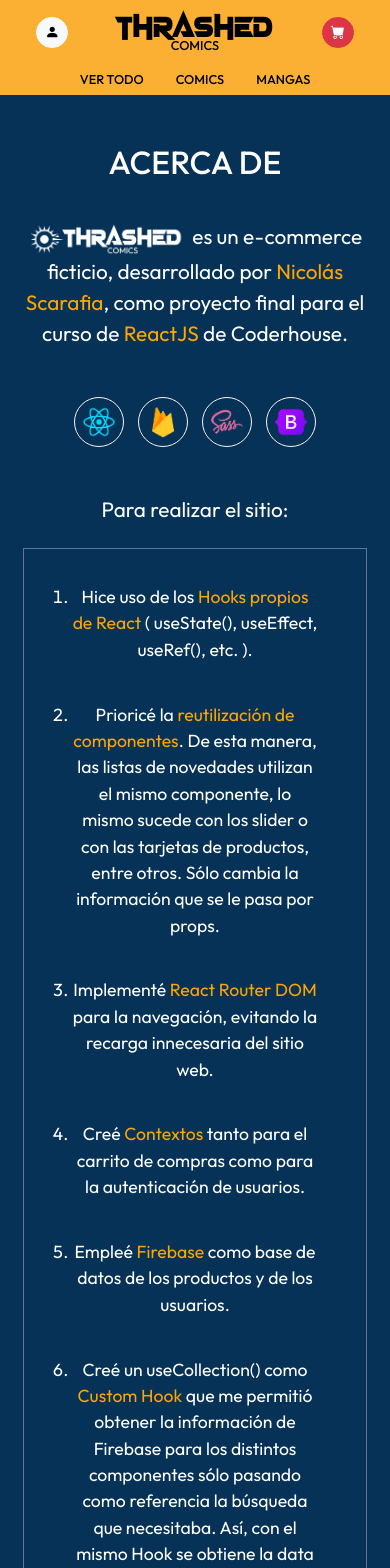
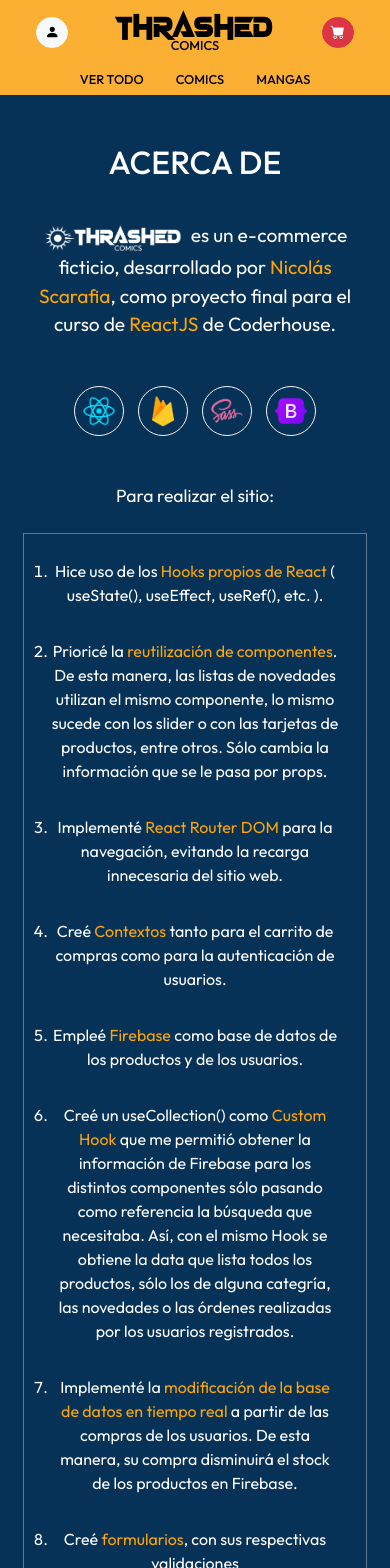
Before and after one commit to NicoScarafia/react-project, a React (Create React App) app: page /about in a window 390 px wide. Shown: the top 1568 px of the page. Built offline with nearby package versions, Linux system fonts and the light colour scheme; no server answers; a web font is replaced by a local one.

Commit message:
Correcciones menores

```diff
--- a/src/components/About.jsx
+++ b/src/components/About.jsx
@@ -9,7 +9,7 @@
             <h2 className='mt-5'>ACERCA DE</h2>
 
             <p className='main-text'>
-            <img className='logo' src="../../assets/img/iconos/thrashed-logo-blanco.png" alt="Thrashed Logo" /> es un e-commerce ficticio, desarrollado por <span>Nicolás Scarafia</span>, como proyecto final para el curso de <span>ReactJS</span> de Coderhouse.
+                <img className='logo' src="../../assets/img/iconos/thrashed-logo-blanco.png" alt="Thrashed Logo" /> es un e-commerce ficticio, desarrollado por <span>Nicolás Scarafia</span>, como proyecto final para el curso de <span>ReactJS</span> de Coderhouse.
             </p>
 
             <div className='images-container'>
@@ -19,8 +19,9 @@
                 <img src="../../assets/img/iconos/bootstrap.png" alt="Logo Bootstrap" />
             </div>
 
-            <p className='description'>
-                Para realizar el sitio:
+            <div className='description'>
+                <p>Para realizar el sitio:</p>
+
                 <ol>
                     <li>Hice uso de los <span>Hooks propios de React</span> ( useState(), useEffect, useRef(), etc. ).</li>
                     <li>Prioricé la <span>reutilización de componentes</span>. De esta manera, las listas de novedades utilizan el mismo componente, lo mismo sucede con los slider o con las tarjetas de productos, entre otros. Sólo cambia la información que se le pasa por props. </li>
@@ -33,17 +34,16 @@
                     <li>Me valí del <span>renderizado condicional</span>. Así, dependiendo de un estado determinado se muestran algunos componentes u otros. Por ejemplo: la página de Usuario, en el caso de que no haya un usuario loggeado, mostrará el registro/inicio de sesión y, en cambio, de haber usuario loggeado, mostrará los pedidos que éste realizó. También lo utilicé para renderizar componentes dependiendo del ancho del viewport; por ejemplo, en la versión mobile los componentes Navbar y Slider son distintos a los mostrados en desktop.</li>
                     <li>En cuanto a los estilos, están realizados con <span>Boostrap 5 y SASS</span> y es complemente responsive.</li>
                 </ol>
-
-            </p>
+            </div>
 
             <div className='mb-4'>
                 <p className='main-text'>Para más información:</p>
 
-                <a className='btn btn-dark mx-2' target='_blank' href="https://github.com/NicoScarafia/react-project">
+                <a className='btn btn-dark mx-2' target='_blank' rel="noreferrer" href="https://github.com/NicoScarafia/react-project">
                     <i className="bi bi-github"></i> Ver Código
                 </a>
 
-                <a className='btn btn-primary mx-2' target='_blank' href="https://www.linkedin.com/in/nicolas-scarafia/">
+                <a className='btn btn-primary mx-2' target='_blank' rel="noreferrer" href="https://www.linkedin.com/in/nicolas-scarafia/">
                     <i className="bi bi-linkedin"></i> LinkedIn
                 </a>
             </div>
--- a/src/components/PedidosRealizados.jsx
+++ b/src/components/PedidosRealizados.jsx
@@ -1,6 +1,6 @@
-import React, { useContext, useEffect, useState } from 'react'
+import React, { useContext } from 'react'
 // Firebase
-import { collection, query, where, getDocs, orderBy } from "firebase/firestore"
+import { collection, query, where, orderBy } from "firebase/firestore"
 import { db } from "../firebase/config"
 import { AuthContext } from '../context/AuthContext'
 // Componentes
--- a/src/styles/About.scss
+++ b/src/styles/About.scss
@@ -37,14 +37,17 @@
     }
 
     .description {
-        font-size: 1.3rem;
         max-width: 50rem;
+
+        p {
+            font-size: 1.3rem;
+        }
 
         ol {
             font-size: 1.1rem;
             outline: 0.1rem solid rgba(245, 245, 245, 0.36);
             margin: 1.5rem 0;
-            padding: 1rem 3rem;
+            padding: 0.6rem 3rem;
             display: flex;
             flex-direction: column;
             align-items: center;
@@ -57,5 +60,62 @@
                 }
             }
         }
+
     }
 }
+
+@media screen and (max-width: 555px) {
+    .about {
+        padding: 0 1.5rem;
+
+        .logo {
+            width: 9rem;
+        }
+
+        .images-container {
+            margin-bottom: 2rem;
+
+            img {
+                width: 3rem;
+                margin: 1rem 0.5rem;
+                padding: 0.5rem;
+                border-radius: 50%;
+                outline: 0.05rem solid whitesmoke;
+            }
+        }
+
+
+        .main-text {
+            margin: 2rem 0;
+            font-size: 1.2rem;
+
+            span {
+                color: orange;
+            }
+        }
+
+        .description {
+            max-width: 50rem;
+
+            p {
+                font-size: 1.1rem;
+            }
+
+            ol {
+                font-size: 1rem;
+                outline: 0.1rem solid rgba(245, 245, 245, 0.36);
+                margin: 1.5rem 0;
+                padding: 0.6rem 1.7rem;
+
+                li {
+                    margin: 1rem 0;
+
+                    span {
+                        color: orange;
+                    }
+                }
+            }
+
+        }
+    }
+}
```
